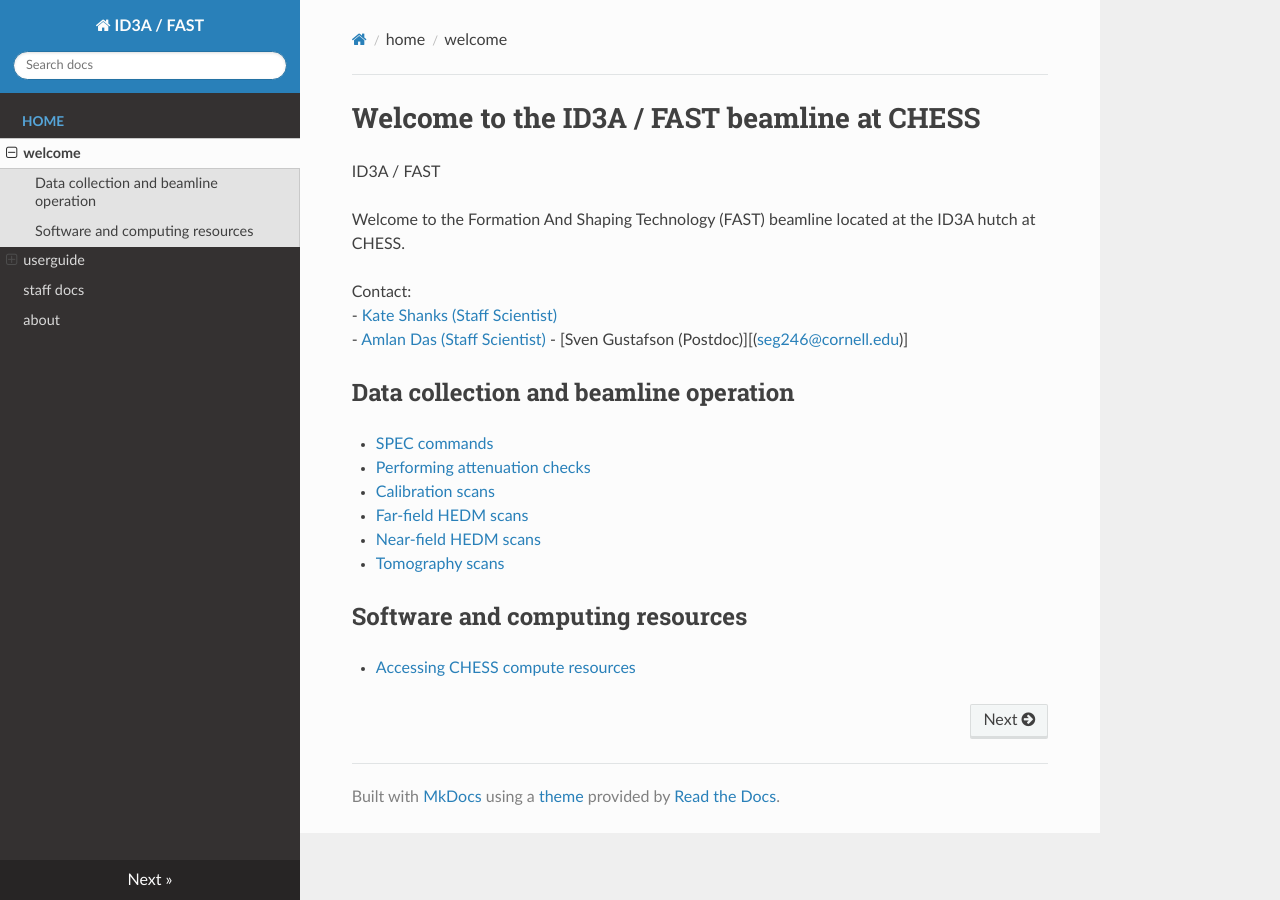
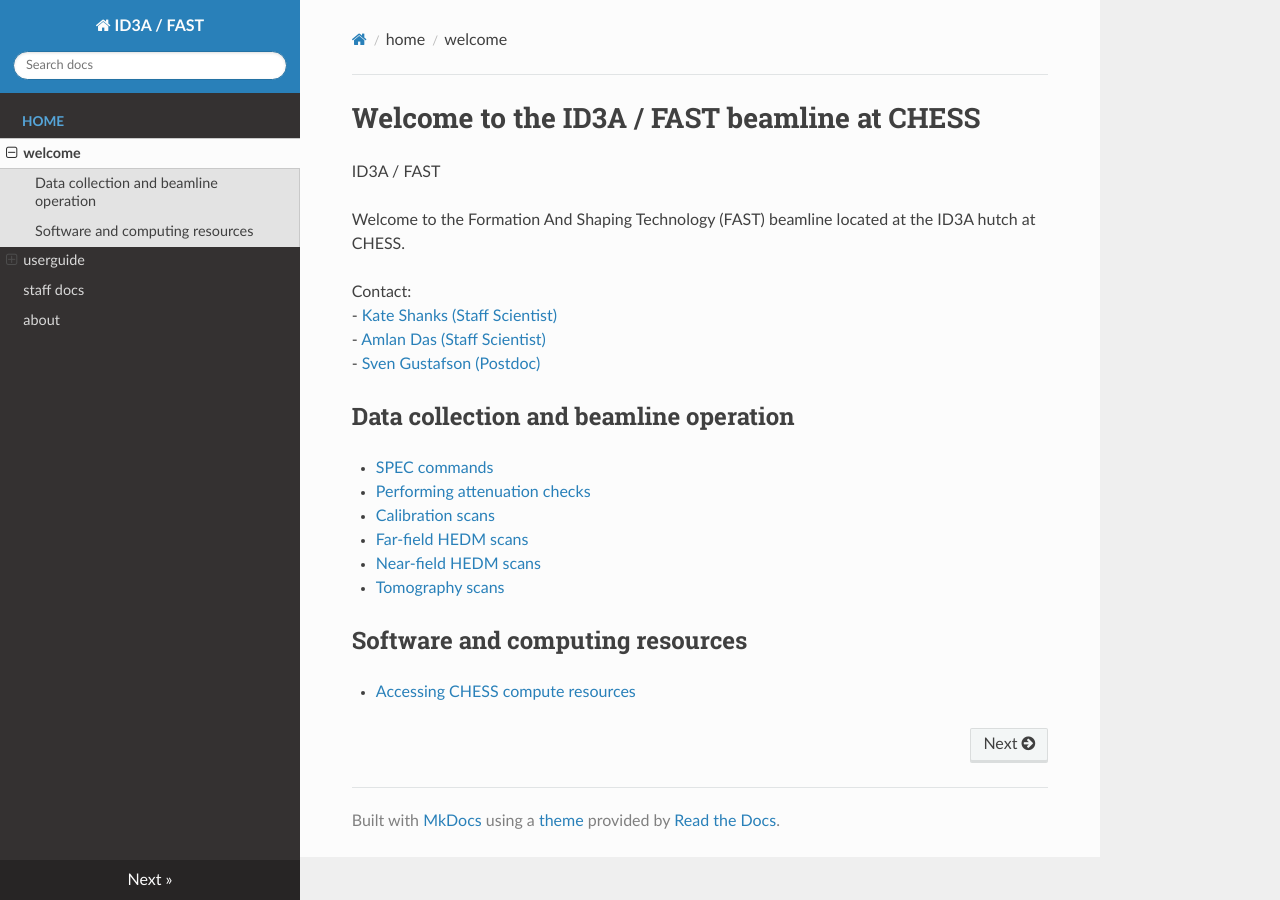
Before and after one commit to ksg52/CHESS-ID3A-FAST, an MkDocs documentation site: the page built from docs/index.md, in a window 1280 px wide. Built offline with MkDocs 1.6.1, drawn with Linux system fonts in a browser that asks for light colours; nearby versions of some CDN libraries.

Commit message:
Update index.md

```diff
--- a/docs/index.md
+++ b/docs/index.md
@@ -7,7 +7,8 @@ Welcome to the Formation And Shaping Technology (FAST) beamline located at the I
 Contact:
 	-	[Kate Shanks (Staff Scientist)](<mailto:ksg52@cornell.edu>)
 	-	[Amlan Das (Staff Scientist)](<mailto:amlandas@cornell.edu>)
-	-	[Sven Gustafson (Postdoc)][(<mailto:seg246@cornell.edu>)]
+	-	[Sven Gustafson (Postdoc)](<mailto:seg246@cornell.edu>)
+
 
 ## Data collection and beamline operation
 * [SPEC commands](userguide/intro/3a_spec_guide.md)
```
